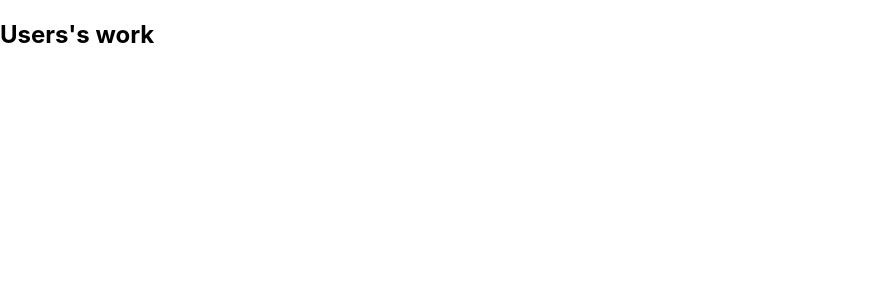
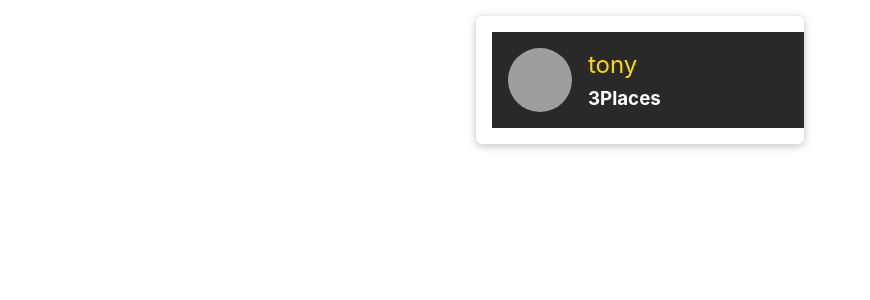
Before and after one commit to tonysodeep/LocalPlace, a React (Create React App) app: page / in a window 1280 px wide. Shown: the top 300 px of the page, without its empty margins (0-870 px from the left). Built offline with nearby package versions, Linux system fonts and the light colour scheme; grey boxes are pictures that could not be loaded.

Commit message:
editing style

```diff
--- a/src/App.css
+++ /dev/null
@@ -1,38 +0,0 @@
-.App {
-  text-align: center;
-}
-
-.App-logo {
-  height: 40vmin;
-  pointer-events: none;
-}
-
-@media (prefers-reduced-motion: no-preference) {
-  .App-logo {
-    animation: App-logo-spin infinite 20s linear;
-  }
-}
-
-.App-header {
-  background-color: #282c34;
-  min-height: 100vh;
-  display: flex;
-  flex-direction: column;
-  align-items: center;
-  justify-content: center;
-  font-size: calc(10px + 2vmin);
-  color: white;
-}
-
-.App-link {
-  color: #61dafb;
-}
-
-@keyframes App-logo-spin {
-  from {
-    transform: rotate(0deg);
-  }
-  to {
-    transform: rotate(360deg);
-  }
-}
--- a/src/App.js
+++ b/src/App.js
@@ -1,5 +1,3 @@
-import logo from './logo.svg';
-import './App.css';
 import {
   BrowserRouter as Router,
   Route,
--- /dev/null
+++ b/src/shared/components/UIElements/Avatar.css
@@ -0,0 +1,15 @@
+.avatar {
+  width: 100%;
+  height: 100%;
+  display: flex;
+  justify-content: center;
+  align-items: center;
+}
+
+.avatar img {
+  display: block;
+  border-radius: 50%;
+  width: 100%;
+  height: 100%;
+  object-fit: cover;
+}
--- /dev/null
+++ b/src/shared/components/UIElements/Avatar.js
@@ -0,0 +1,17 @@
+import React from 'react';
+
+import './Avatar.css';
+
+const Avatar = props => {
+  return (
+    <div className={`avatar ${props.className}`} style={props.style}>
+      <img
+        src={props.image}
+        alt={props.alt}
+        style={{ width: props.width, height: props.width }}
+      />
+    </div>
+  );
+};
+
+export default Avatar;
--- /dev/null
+++ b/src/shared/components/UIElements/Card.css
@@ -0,0 +1,9 @@
+.card {
+  position: relative;
+  margin: 0;
+  box-shadow: 0 2px 8px rgba(0, 0, 0, 0.26);
+  border-radius: 6px;
+  padding: 1rem;
+  overflow: hidden;
+  background: white;
+}
--- /dev/null
+++ b/src/shared/components/UIElements/Card.js
@@ -0,0 +1,13 @@
+import React from 'react';
+
+import './Card.css';
+
+const Card = props => {
+  return (
+    <div className={`card ${props.className}`} style={props.style}>
+      {props.children}
+    </div>
+  );
+};
+
+export default Card;
--- /dev/null
+++ b/src/user/components/UserItem.css
@@ -0,0 +1,49 @@
+.user-item {
+  margin: 1rem;
+  width: calc(45% - 2rem);
+  min-width: 17.5rem;
+}
+
+.user-item a {
+  display: flex;
+  align-items: center;
+  width: 100%;
+  height: 100%;
+  text-decoration: none;
+  padding: 1rem;
+  color: white;
+  background: #292929;
+}
+
+.user-item a:hover,
+.user-item a:active {
+  background: #ffd900;
+}
+
+.user-item__content {
+  padding: 0;
+}
+
+.user-item__image {
+  width: 4rem;
+  height: 4rem;
+  margin-right: 1rem;
+}
+
+.user-item__info h2 {
+  font-size: 1.5rem;
+  margin: 0 0 0.5rem 0;
+  font-weight: normal;
+  color: #ffd900;
+}
+
+.user-item:hover h2,
+.user-item:active h2,
+.user-item:hover h3,
+.user-item:active h3 {
+  color: #292929;
+}
+
+.user-item__info h3 {
+  margin: 0;
+}
--- /dev/null
+++ b/src/user/components/UserItem.js
@@ -0,0 +1,29 @@
+import React from 'react';
+import { Link } from 'react-router-dom';
+
+import './UserItem.css';
+import Avatar from '../../shared/components/UIElements/Avatar';
+import Card from '../../shared/components/UIElements/Card';
+
+const UserItem = (props) => {
+  return (
+    <li className="user-item">
+      <Card className="user-item__content">
+        <Link to={`/${props.id}/places`}>
+          <div className="user-item__image">
+            <Avatar image={props.image} alt={props.name} />
+          </div>
+          <div className="user-item__info">
+            <h2>{props.name}</h2>
+            <h3>
+              {props.placeCount}
+              {props.placeCount === 1 ? 'Place' : 'Places'}
+            </h3>
+          </div>
+        </Link>
+      </Card>
+    </li>
+  );
+};
+
+export default UserItem;
--- /dev/null
+++ b/src/user/components/UsersList.css
@@ -0,0 +1,10 @@
+.users-list {
+  list-style: none;
+  margin: 0 auto;
+  padding: 0;
+  width: 90%;
+  max-width: 50rem;
+  display: flex;
+  justify-content: center;
+  flex-wrap: wrap;
+}
--- /dev/null
+++ b/src/user/components/UsersList.js
@@ -0,0 +1,29 @@
+import React from 'react';
+import UserItem from './UserItem';
+import './UsersList.css';
+
+const UsersList = (props) => {
+  if (props.items.length === 0) {
+    return (
+      <div className="center">
+        <h2>No user found</h2>
+      </div>
+    );
+  }
+
+  return (
+    <ul className="users-list">
+      {props.items.map((user) => (
+        <UserItem
+          key={user.id}
+          id={user.id}
+          image={user.image}
+          name={user.name}
+          placeCount={user.places}
+        />
+      ))}
+    </ul>
+  );
+};
+
+export default UsersList;
--- a/src/user/pages/Users.js
+++ b/src/user/pages/Users.js
@@ -1,7 +1,17 @@
 import React from 'react';
+import UsersList from '../components/UsersList';
 
 const Users = () => {
-  return <h2>Users's work</h2>;
+  const USERS = [
+    {
+      id: 'u1',
+      name: 'tony',
+      image:
+        'https://cdn.pixabay.com/photo/2013/07/18/20/26/sea-164989_1280.jpg',
+      places: 3,
+    },
+  ];
+  return <UsersList items={USERS} />;
 };
 
 export default Users;
```
